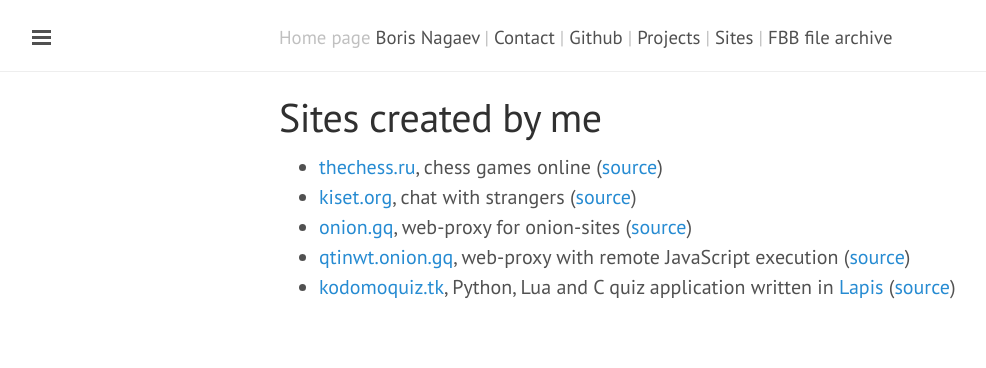
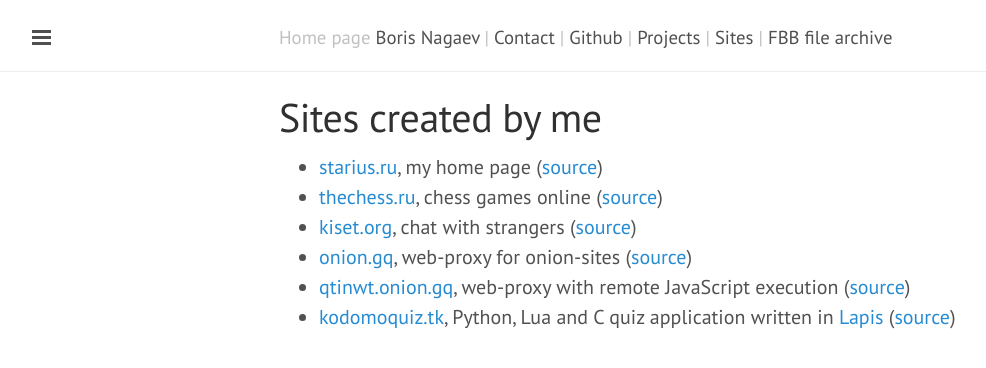
Before and after one commit to starius/starius.github.io, a Jekyll site: the page built from sites.md, in a window 1280 px wide. Shown: the top 368 px of the page, without its empty margins (1-987 px from the left). Built offline with Jekyll 4.4.1, drawn with Linux system fonts in a browser that asks for light colours; Markdown is read by kramdown in place of the engine named in the settings.

Commit message:
add this homepage to list of sites

```diff
--- a/sites.md
+++ b/sites.md
@@ -3,6 +3,8 @@
 title: Sites created by me
 ---
 
+ * [starius.ru][homepage], my home page
+    ([source][homepage-src])
  * [thechess.ru][thechess], chess games online
     ([source][thechess-src])
  * [kiset.org][kiset], chat with strangers
```
Also changed, not shown: other parts of sites.md (+2 -0 lines).
